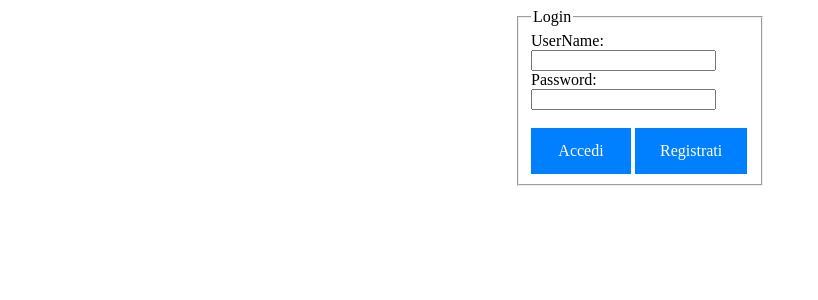
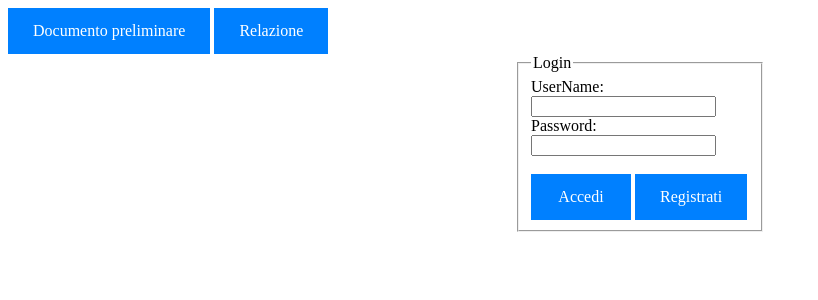
Before and after one commit to samuelbak/stw, a PHP site: page /pages/login.php in a window 1280 px wide. Shown: the top 300 px of the page, without its empty margins (0-818 px from the left). Run offline with PHP 8.4, Linux system fonts and the light colour scheme.

Commit message:
Added relations

```diff
--- a/pages/login.php
+++ b/pages/login.php
@@ -6,6 +6,10 @@
 	<title>Login</title>
 	<link rel="stylesheet" type="text/css" href="../styles/login.css">
 </head>
+<header>
+<a target="_blank" href="../Analisi preliminare.pdf">Documento preliminare</a>
+<a target="_blank" href="../Relazione.pdf">Relazione</a>
+</header>
 
 <body>
 
```
Also changed, not shown: 2 other files.
